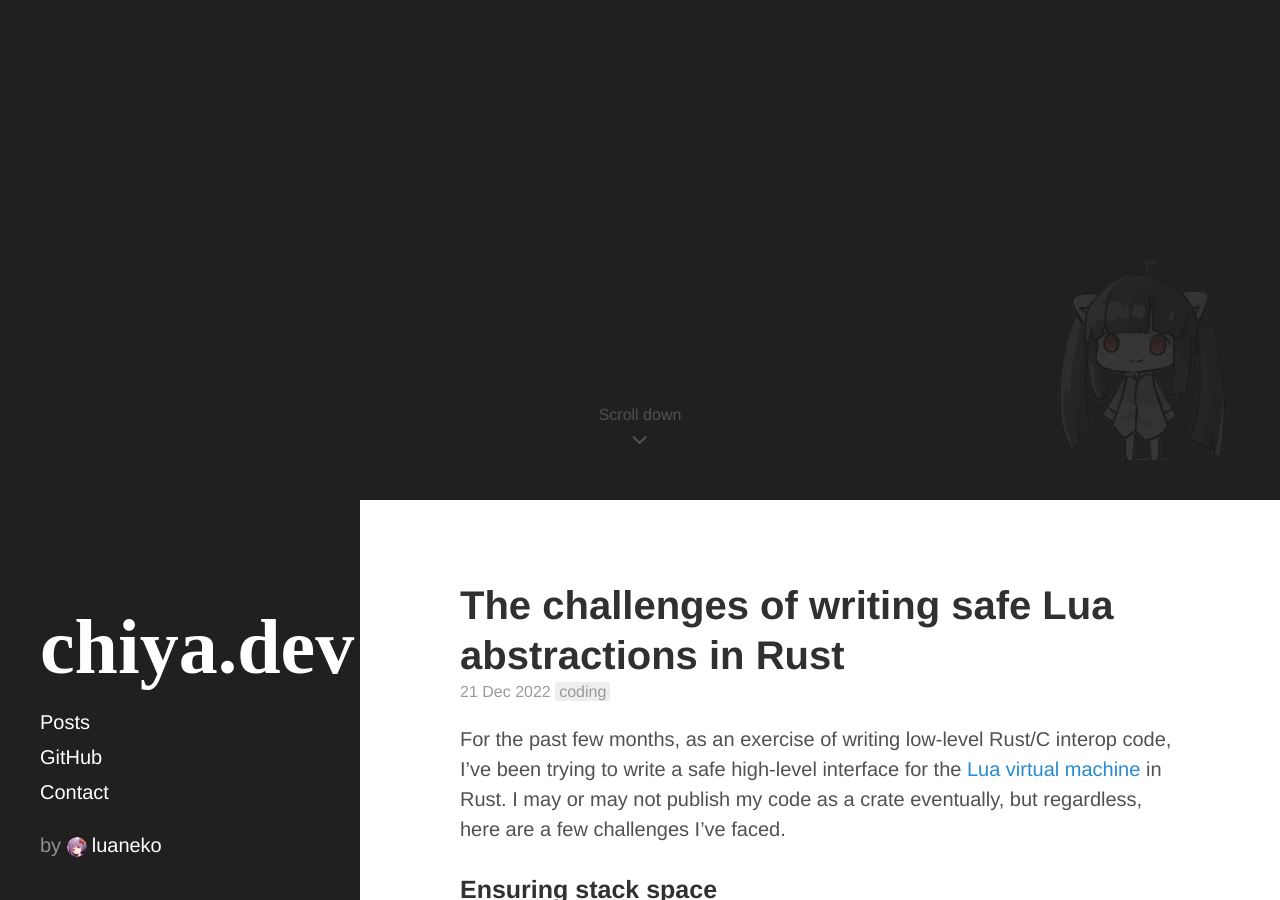
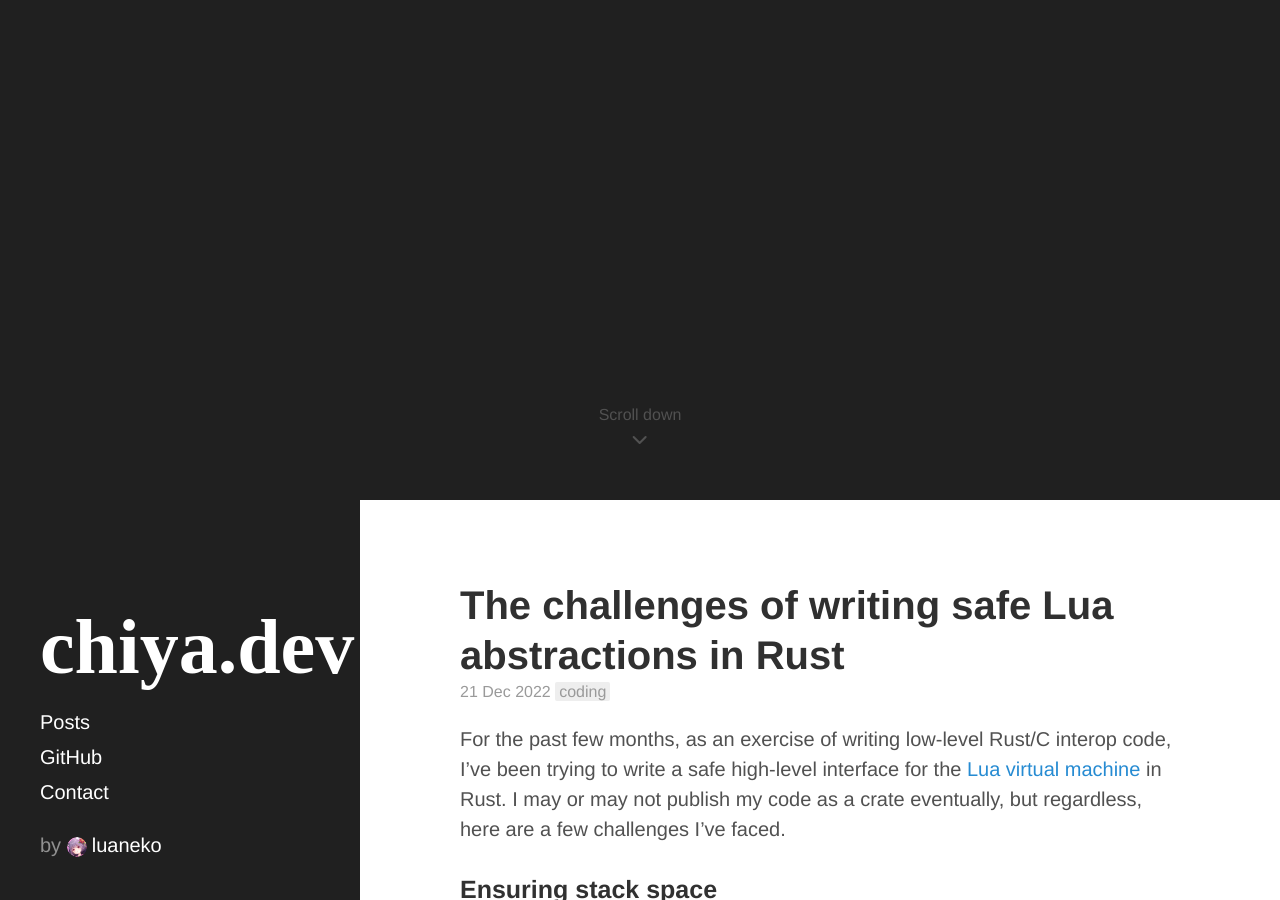
Before and after one commit to chiyadev/chiya, a Jekyll site: the page built from index.html, in a window 1280 px wide and 900 px high, scrolled down 400 px. Built offline with Jekyll 4.4.1, drawn with Linux system fonts in a browser that asks for light colours; some web fonts are replaced; the list of posts is cut into pages by our own code.

Commit message:
Remove dance.gif

```diff
--- a/_sass/chiya.scss
+++ b/_sass/chiya.scss
@@ -28,17 +28,17 @@
   background-color: #202020;
 }
 
-.landing::after {
-  content: "";
-  display: block;
-  position: absolute;
-  right: 2rem;
-  bottom: 2rem;
-  width: 10em;
-  height: 10em;
-  background: center / cover url("/assets/dance.gif");
-  opacity: 0.1;
-}
+// .landing::after {
+//   content: "";
+//   display: block;
+//   position: absolute;
+//   right: 2rem;
+//   bottom: 2rem;
+//   width: 10em;
+//   height: 10em;
+//   background: center / cover url("/assets/dance.gif");
+//   opacity: 0.1;
+// }
 
 @media (min-width: 48em) {
   .landing {
```
Also changed, not shown: assets/dance.gif (deleted).
